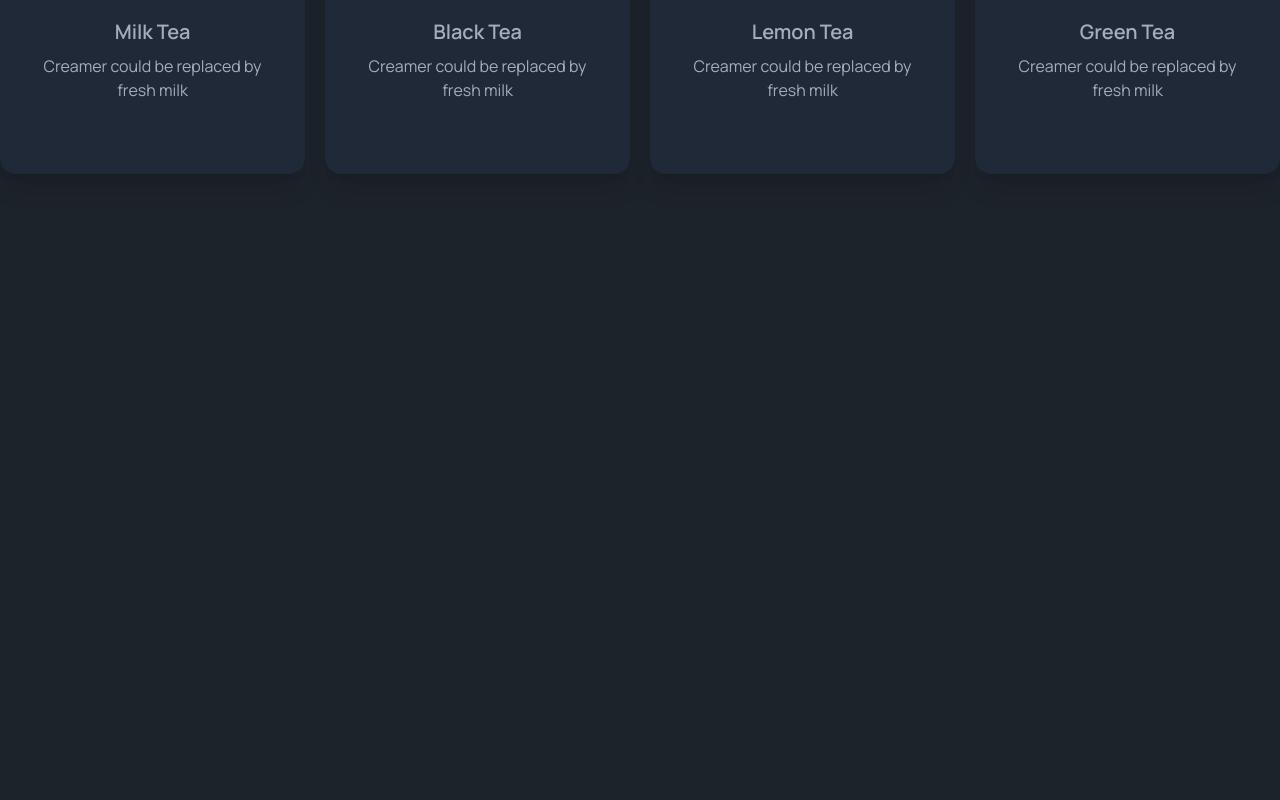
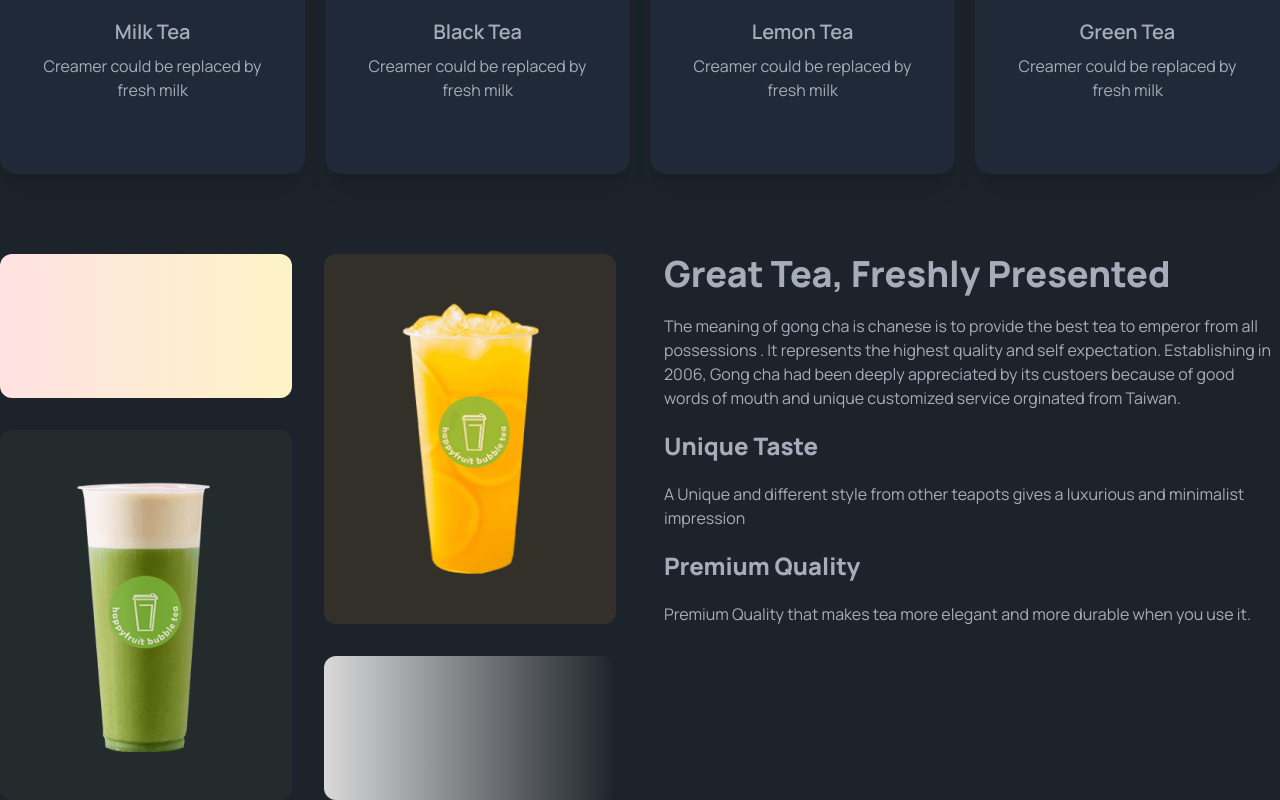
Before and after one commit to akash-khan-311/sa-tea-shop, a plain HTML site: page index.html in a window 1280 px wide. Shown: the part 1267-2067 px from the top of the page. Before the commit the page ends 1521 px from the top, so only its background shows below. Drawn offline with nearby package versions, Linux system fonts and the light colour scheme.

Commit message:
great tea added

```diff
--- a/index.html
+++ b/index.html
@@ -51,7 +51,7 @@
       }
 
       .custom-btn:hover {
-        background-position: right center; /* change the direction of the change here */
+        background-position: right center;
         color: #fff;
         text-decoration: none;
       }
@@ -99,16 +99,18 @@
     <!-- Header Content End -->
     <!-- Main Content Start -->
     <main>
+      <!-- Feature Section Start -->
+      <section>
         <div class="container mx-auto">
           <div class="text-center">
             <h2 class="lg:text-4xl text-2xl font-extrabold">
               Our Featured Products
             </h2>
             <p class="lg:w-2/3 w-full mx-auto my-8">
-            There are many variations of passages of Lorem Ipsum available, but
-            the majority have suffered alteration in some form, by injected
-            humour, or randomised words which don't look even slightly
-            believable.
+              There are many variations of passages of Lorem Ipsum available,
+              but the majority have suffered alteration in some form, by
+              injected humour, or randomised words which don't look even
+              slightly believable.
             </p>
           </div>
           <!-- Feature Tea Card Container -->
@@ -157,6 +159,58 @@
             </div>
           </div>
         </div>
+      </section>
+      <!-- Feature Section End -->
+      <!-- Great Tea Section Start -->
+      <section>
+        <div class="container mx-auto">
+          <div class="flex flex-col gap-12 lg:flex-row">
+            <div class="flex-1 grid gap-8 grid-cols-1 lg:grid-cols-2">
+              <div
+                class="rounded-xl bg-gradient-to-r h-36 from-red-100 to-amber-100"
+              ></div>
+              <div
+                class="row-span-2 rounded-xl flex justify-center py-12 px-8 bg-[#EBA6231A]"
+              >
+                <img src="images/fresh-1.png" alt="" />
+              </div>
+              <div
+                class="row-span-2 rounded-xl flex justify-center py-12 px-8 bg-[#5776391A]"
+              >
+                <img src="images/fresh-2.png" alt="" />
+              </div>
+
+              <div
+                class="rounded-xl bg-gradient-to-r h-36 from-[#D9D9D9] to-[#FFFFFF00]"
+              ></div>
+            </div>
+            <div class="space-y-5 flex-1">
+              <h2 class="lg:text-4xl text-2xl font-extrabold">
+                Great Tea, Freshly Presented
+              </h2>
+              <p>
+                The meaning of gong cha is chanese is to provide the best tea to
+                emperor from all possessions . It represents the highest quality
+                and self expectation. Establishing in 2006, Gong cha had been
+                deeply appreciated by its custoers because of good words of
+                mouth and unique customized service orginated from Taiwan.
+              </p>
+              <h4 class="lg:text-2xl font-extrabold text-xl">Unique Taste</h4>
+              <p>
+                A Unique and different style from other teapots gives a
+                luxurious and minimalist impression
+              </p>
+              <h4 class="lg:text-2xl font-extrabold text-xl">
+                Premium Quality
+              </h4>
+              <p>
+                Premium Quality that makes tea more elegant and more durable
+                when you use it.
+              </p>
+            </div>
+          </div>
+        </div>
+      </section>
     </main>
     <!-- Main Content End -->
     <!-- Footer Start -->
```
Lines whose indentation alone changed are shown as unchanged.
